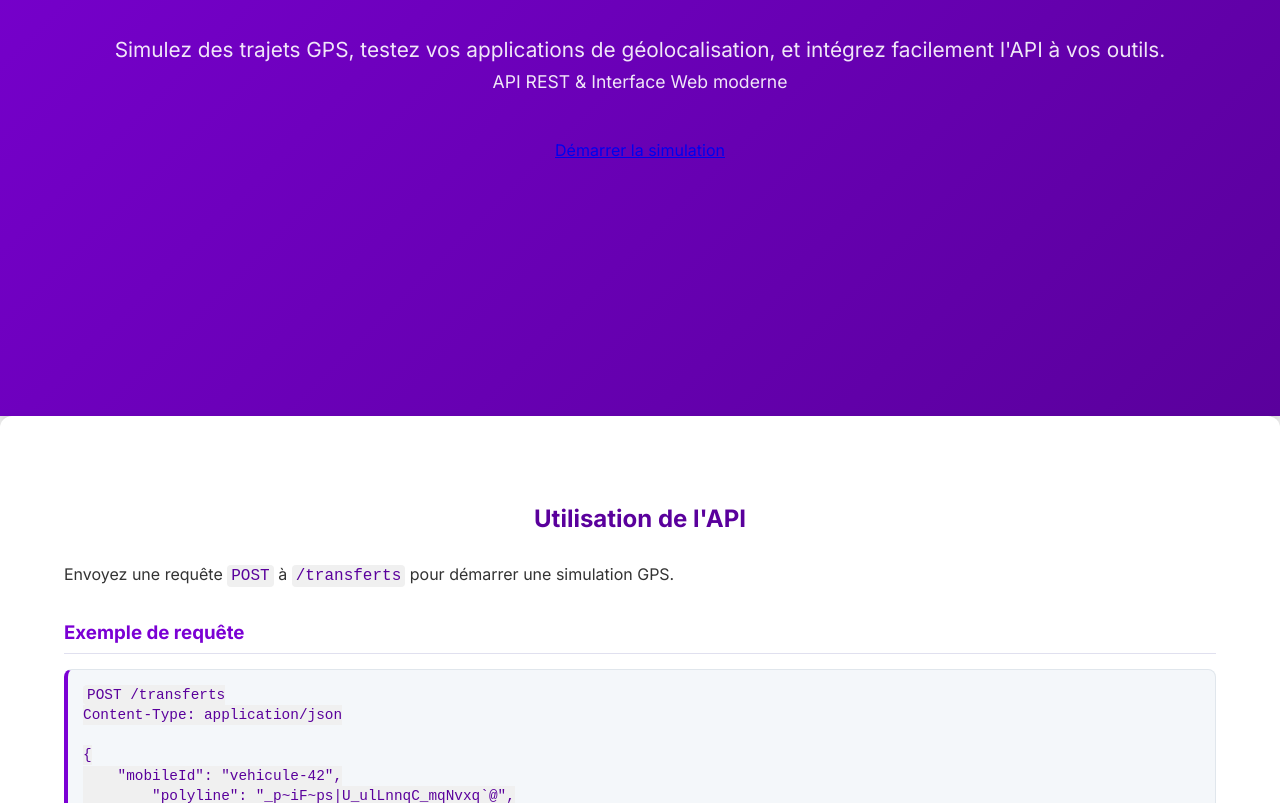
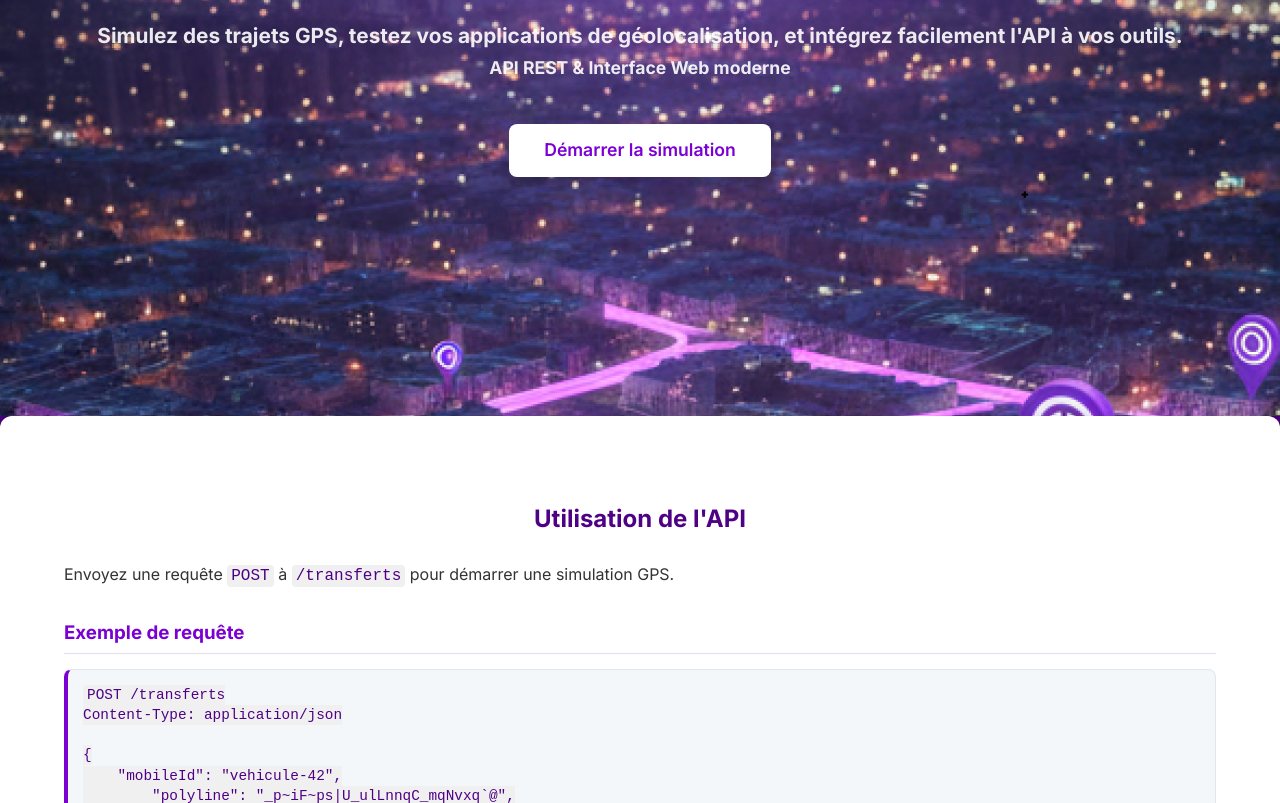
Before and after one commit to KUROYUKIHIME333/GPS-SIMULATOR, a website: page public/index.html in a window 1280 px wide. Shown: the part 384-1187 px from the top of the page. Drawn offline with Linux system fonts and the light colour scheme.

Commit message:
Update styles

```diff
--- a/public/css/home.css
+++ b/public/css/home.css
@@ -1,10 +1,13 @@
-/* public/css/home.css */
+body {
+	margin: 0;
+	padding: 0;
+	background-color: var(--primary-dark);
+}
 .landing-hero {
-  background: linear-gradient(
-    135deg,
-    var(--primary-color) 0%,
-    var(--primary-dark) 100%
-  );
+	background-image: url('../assets/background-city-gps-sun.png');
+	background-size: cover;
+	background-position: center 40%; /* Ajuste la position pour une meilleure mise en avant */
+	background-repeat: no-repeat;
 	color: white;
 	text-align: center;
 	height: 100vh;
@@ -13,18 +16,39 @@
 	justify-content: center;
 	align-items: center;
 	box-shadow: 0 8px 30px rgba(0, 0, 0, 0.3);
+	overflow: hidden;
 }
 
 .landing-hero h1 {
 	font-size: 3.5em;
+	font-weight: 700;
 	margin-bottom: 0.3em;
 }
 
 .landing-hero p {
 	font-size: 1.3em;
+	font-weight: bold;
 	opacity: 0.9;
 	line-height: 1.5;
 	margin-bottom: 2em;
+}
+
+.landing-hero a {
+	background: #fff;
+	color: #7b00d4;
+	font-weight: 600;
+	padding: 0.7em 2em;
+	border-radius: 8px;
+	text-decoration: none;
+	font-size: 1.1rem;
+	box-shadow: 0 2px 8px #0002;
+}
+
+.landing-hero a:hover {
+	background-color: #ca82fe;
+	color: white;
+	font-weight: bolder;
+	transform: scale(1.05);
 }
 
 .badge {
@@ -67,7 +91,7 @@
 	padding: 15px;
 	border-radius: 8px;
 	overflow-x: auto;
-  font-family: "Fira Code", "Cascadia Code", monospace;
+	font-family: 'Fira Code', 'Cascadia Code', monospace;
 	font-size: 0.9em;
 	line-height: 1.4;
 	color: #444;
@@ -77,7 +101,7 @@
 	background-color: #f0f0f0;
 	padding: 2px 4px;
 	border-radius: 4px;
-  font-family: "Fira Code", "Cascadia Code", monospace;
+	font-family: 'Fira Code', 'Cascadia Code', monospace;
 	color: var(--primary-dark);
 }
 
--- a/public/css/style.css
+++ b/public/css/style.css
@@ -1,7 +1,8 @@
 /* public/css/style.css */
 :root {
   --primary-color: #7b00d4; /* Violet vif */
-  --primary-dark: #5a009c;
+  --primary-dark: #4e0185;
+  --primary-light: #9c33ff;
   --accent-color: #00d4aa; /* Vert/cyan pour l'accentuation */
   --text-color: #333;
   --background-color: #f0f2f5; /* Gris clair pour le fond */
```
Lines whose indentation alone changed are shown as unchanged.
